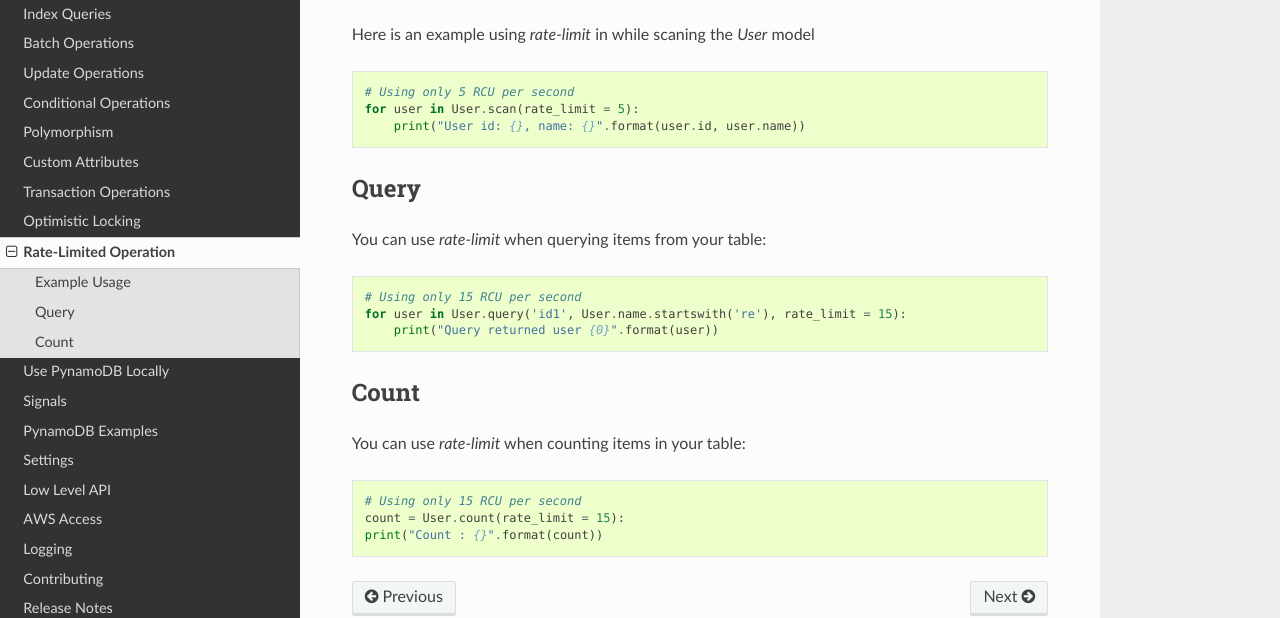
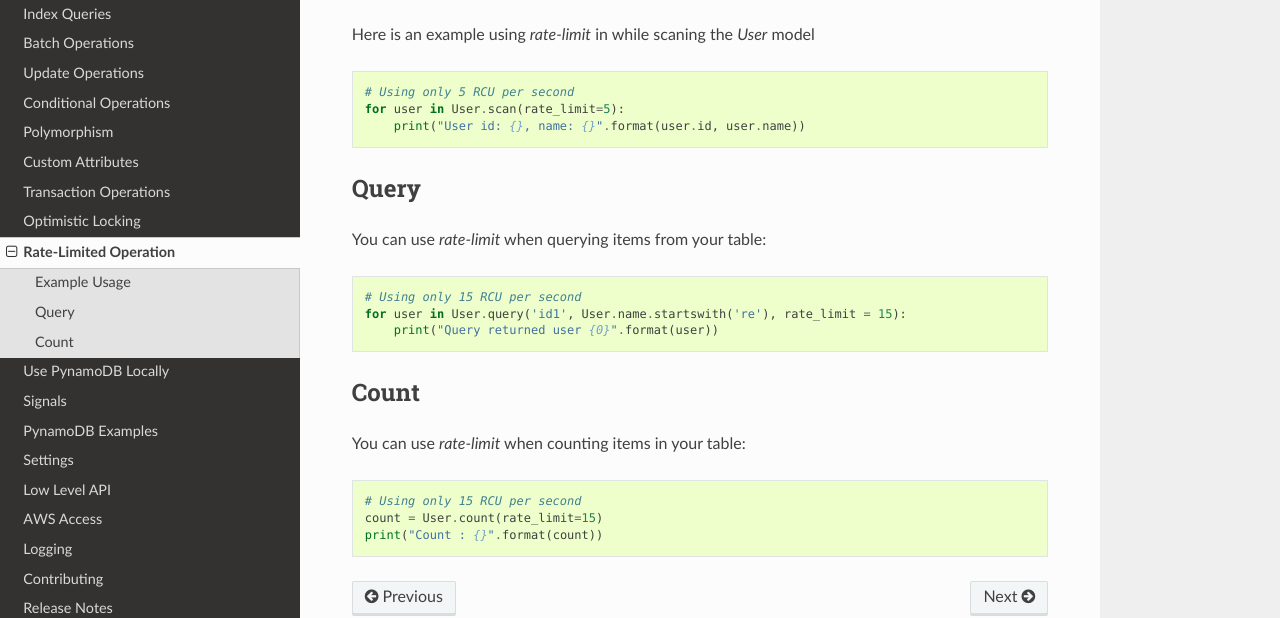
Before and after one commit to pynamodb/PynamoDB, a Sphinx documentation site: the page built from docs/rate_limited_operations.rst, in a window 1280 px wide and 900 px high, scrolled down 606 px. Shown: the part 155-773 px from the top of the window. Built offline with Sphinx 7.4.7 and the Read the Docs theme 2.0.0, drawn with Linux system fonts in a browser that asks for light colours; the version number could not be read and is left out.

Commit message:
Fixed typo in ratelimit documentation (#989)

```diff
--- a/docs/rate_limited_operations.rst
+++ b/docs/rate_limited_operations.rst
@@ -37,7 +37,7 @@
 .. code-block:: python
 
     # Using only 5 RCU per second
-    for user in User.scan(rate_limit = 5):
+    for user in User.scan(rate_limit=5):
         print("User id: {}, name: {}".format(user.id, user.name))
 
 
@@ -61,5 +61,5 @@
 .. code-block:: python
 
     # Using only 15 RCU per second
-    count = User.count(rate_limit = 15):
+    count = User.count(rate_limit=15)
     print("Count : {}".format(count))
```
